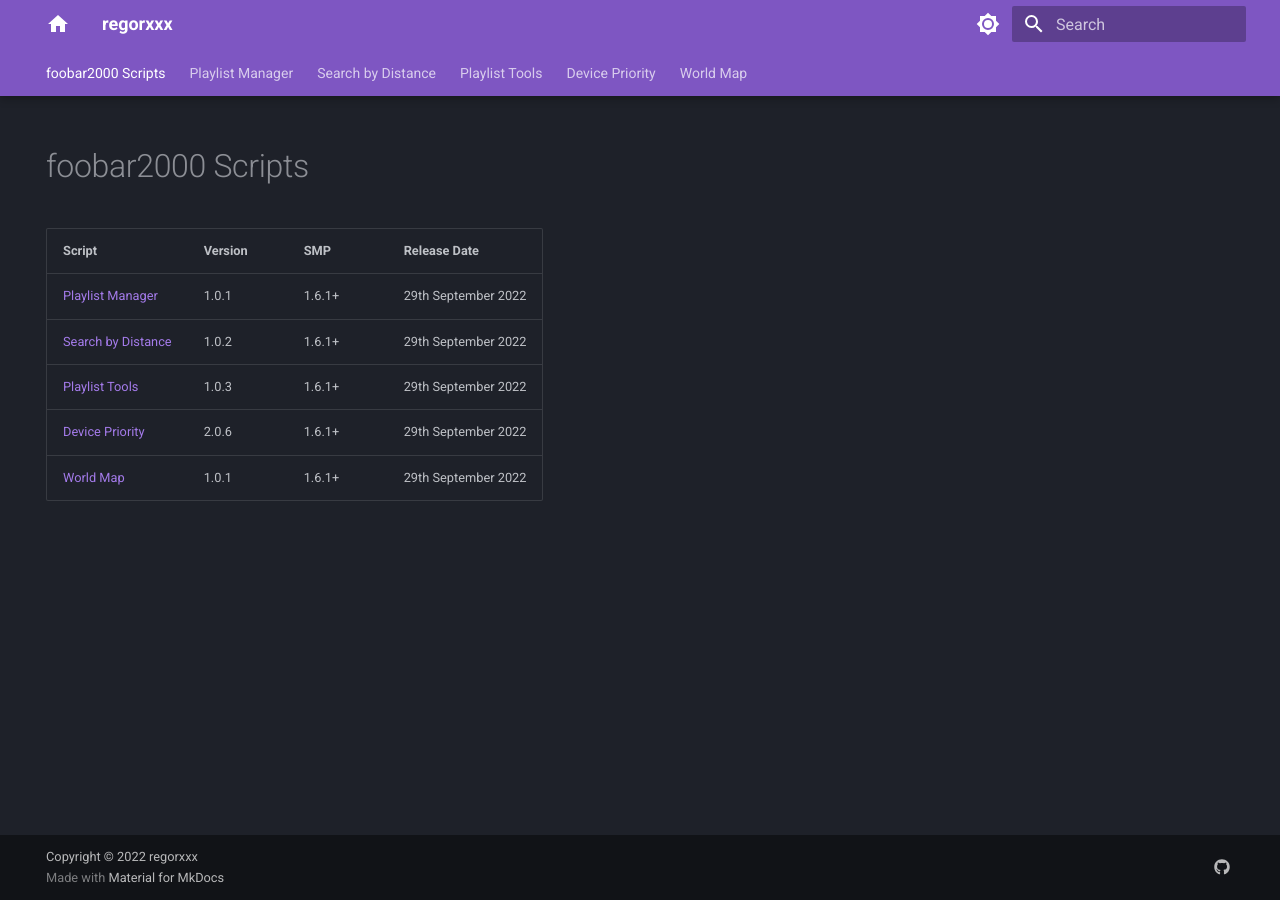
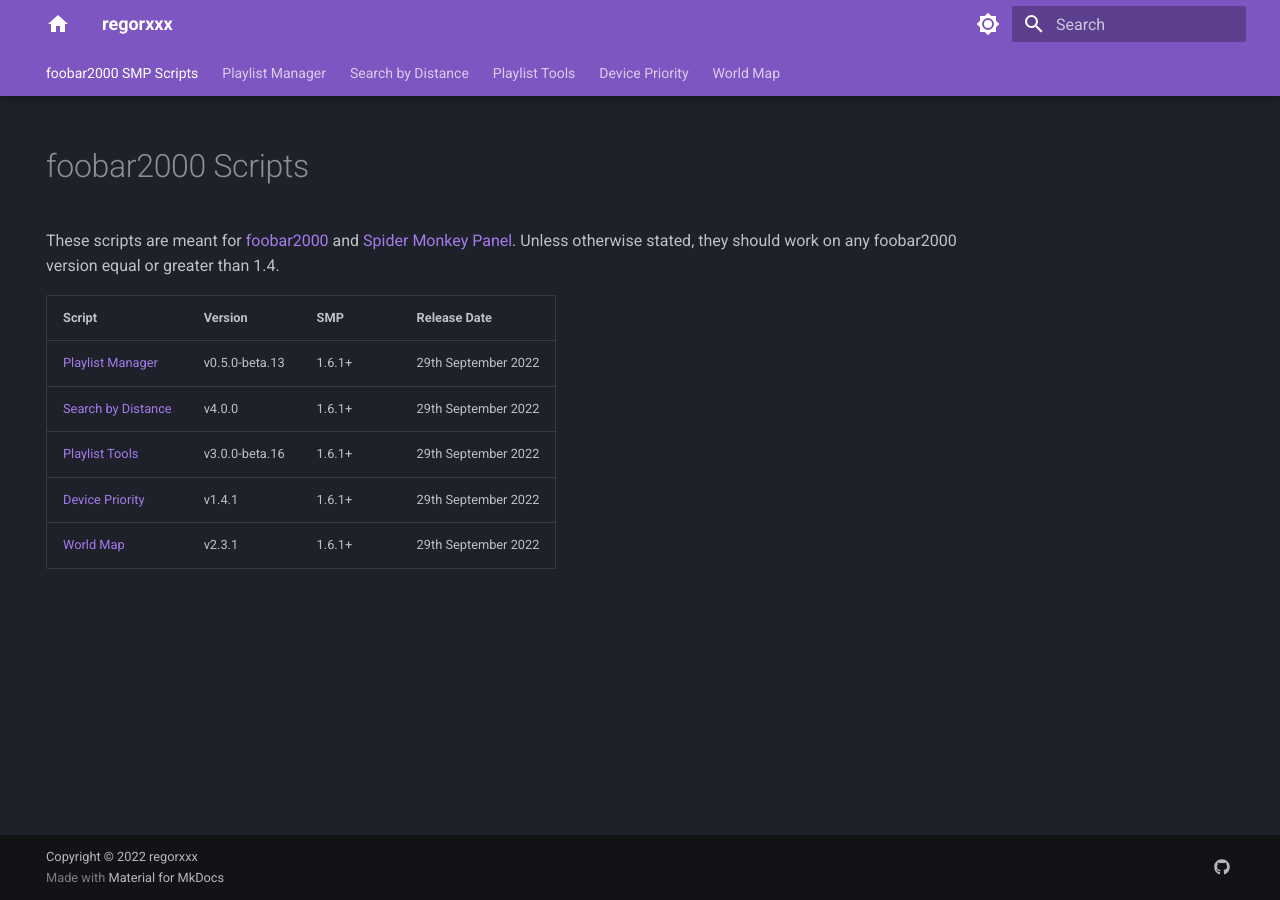
Before and after one commit to regorxxx/foobar2000-SMP.github.io, an MkDocs documentation site: the page built from docs/index.md, in a window 1280 px wide. Built offline with MkDocs 1.6.1 and Material for MkDocs 9.7.7, drawn with Linux system fonts in a browser that asks for light colours.

Commit message:
Front page.

```diff
--- a/docs/index.md
+++ b/docs/index.md
@@ -4,10 +4,13 @@
 
 # foobar2000 Scripts
 
+These scripts are meant for [foobar2000](https://www.foobar2000.org/) and [Spider Monkey Panel](https://theqwertiest.github.io/foo_spider_monkey_panel/).
+Unless otherwise stated, they should work on any foobar2000 version equal or greater than 1.4.
+
 |Script|Version|SMP|Release Date|
 |:---|:---|:---|:---|
-|[Playlist Manager](scripts/playlist-manager-smp)|1.0.1|1.6.1+|29th September 2022|
-|[Search by Distance](scripts/search-by-distance-smp)|1.0.2|1.6.1+|29th September 2022|
-|[Playlist Tools](scripts/playlist-tools-smp)|1.0.3|1.6.1+|29th September 2022|
-|[Device Priority](scripts/device-priority-smp)|2.0.6|1.6.1+|29th September 2022|
-|[World Map](scripts/world-map-smp)|1.0.1|1.6.1+|29th September 2022|
+|[Playlist Manager](scripts/playlist-manager-smp)|v0.5.0-beta.13|1.6.1+|29th September 2022|
+|[Search by Distance](scripts/search-by-distance-smp)|v4.0.0|1.6.1+|29th September 2022|
+|[Playlist Tools](scripts/playlist-tools-smp)|v3.0.0-beta.16|1.6.1+|29th September 2022|
+|[Device Priority](scripts/device-priority-smp)|v1.4.1|1.6.1+|29th September 2022|
+|[World Map](scripts/world-map-smp)|v2.3.1|1.6.1+|29th September 2022|
--- a/mkdocs.yml
+++ b/mkdocs.yml
@@ -38,7 +38,7 @@
 extra_css:
   - stylesheets/extra.css
 nav:
-  - foobar2000 Scripts: index.md
+  - foobar2000 SMP Scripts: index.md
   - Playlist Manager: scripts/playlist-manager-smp.md
   - Search by Distance: scripts/search-by-distance-smp.md
   - Playlist Tools: scripts/playlist-tools-smp.md
```
